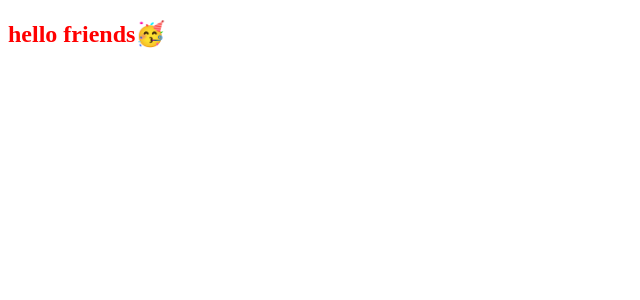
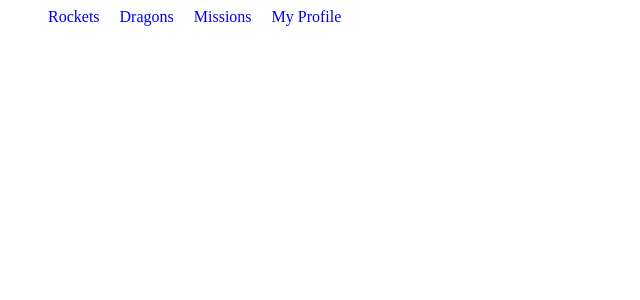
Before and after one commit to rivasbolinga/Space-Travel-Hub, a React (Create React App) app: page / in a window 1280 px wide. Shown: the top 300 px of the page, without its empty margins (0-640 px from the left). Built offline with nearby package versions, Linux system fonts and the light colour scheme.

Commit message:
Add profile component

```diff
--- a/package.json
+++ b/package.json
@@ -9,6 +9,7 @@
     "react": "^18.2.0",
     "react-dom": "^18.2.0",
     "react-redux": "^8.0.5",
+    "react-router-dom": "^6.9.0",
     "react-scripts": "5.0.1",
     "redux-logger": "^3.0.6",
     "web-vitals": "^2.1.4"
--- a/src/App.js
+++ b/src/App.js
@@ -1,11 +1,18 @@
+import { BrowserRouter as Router, Routes, Route } from 'react-router-dom';
 import './App.css';
+import Navigation from './components/navigation';
+import Profile from './components/Profile';
 
 function App() {
   return (
     <div className="App">
-      <header className="App-header">
-        <h2 className="hello">hello friends🥳</h2>
-      </header>
+      <Router>
+        <Routes>
+          <Route path="/" element={<Navigation />}>
+            <Route path="profile" element={<Profile />} />
+          </Route>
+        </Routes>
+      </Router>
     </div>
   );
 }
--- /dev/null
+++ b/src/components/Profile.js
@@ -0,0 +1,11 @@
+import React from 'react';
+
+function Profile() {
+  return (
+    <>
+      <h1>This my profile</h1>
+    </>
+  );
+}
+
+export default Profile;
--- /dev/null
+++ b/src/components/navigation.css
@@ -0,0 +1,12 @@
+
+.links {
+  display: flex;
+  list-style-type: none;
+  align-items: center;
+  margin: auto;
+  gap: 20px;
+}
+
+.lists {
+  text-decoration: none;
+}
--- a/src/components/navigation.js
+++ b/src/components/navigation.js
@@ -1,15 +1,15 @@
 import React from 'react';
 import { NavLink } from 'react-router-dom';
+import './navigation.css';
 
 function Navigation() {
   return (
     <nav>
-      <ul>
-        <li><NavLink to="/">Home</NavLink></li>
-        <li><NavLink to="/rockets">Rockets</NavLink></li>
-        <li><NavLink to="/missions">Missions</NavLink></li>
-        <li><NavLink to="/dragons">Dragons</NavLink></li>
-        <li><NavLink to="/profile">My Profile</NavLink></li>
+      <ul className="links">
+        <li><NavLink to="/rockets" className="lists">Rockets</NavLink></li>
+        <li><NavLink to="/dragons" className="lists">Dragons</NavLink></li>
+        <li><NavLink to="/missions" className="lists">Missions</NavLink></li>
+        <li><NavLink to="profile" className="lists">My Profile</NavLink></li>
       </ul>
     </nav>
   );
```
Also changed, not shown: 1 other file (tests, documents, lock files or other folders).
